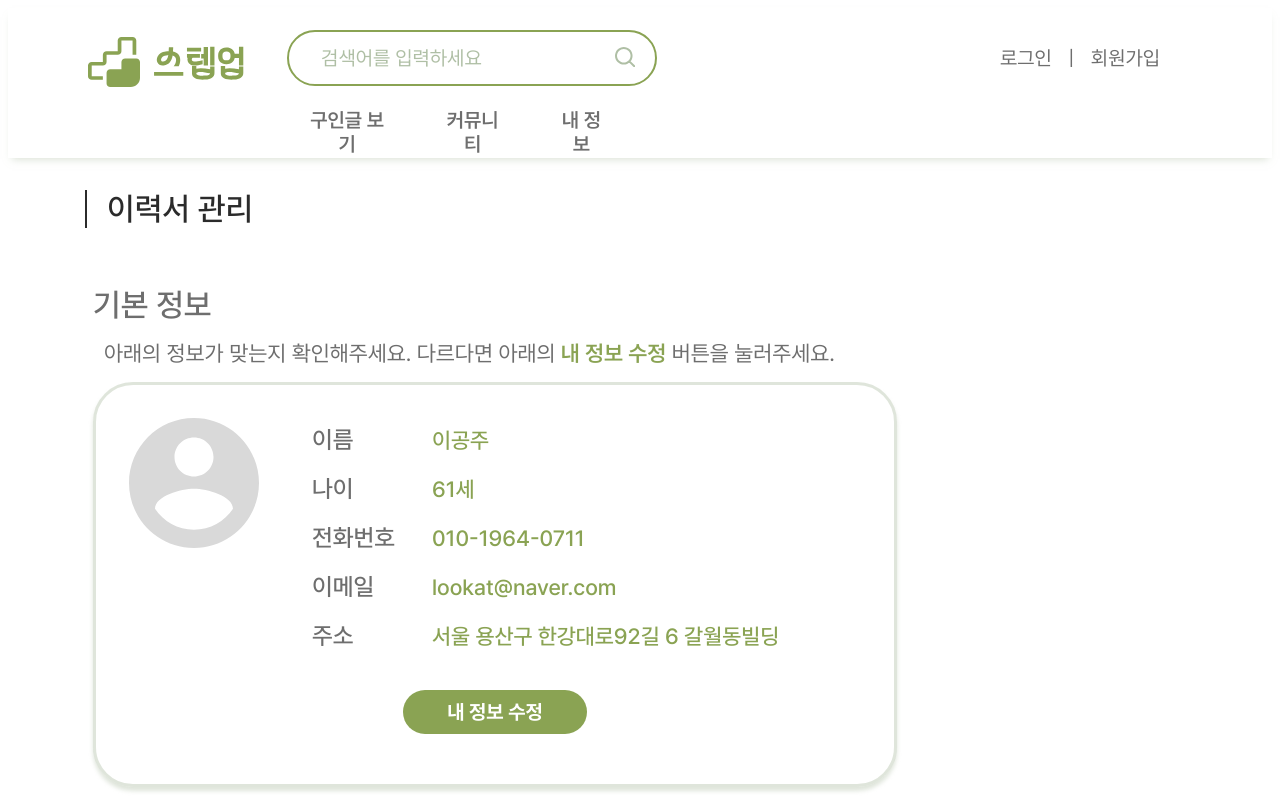
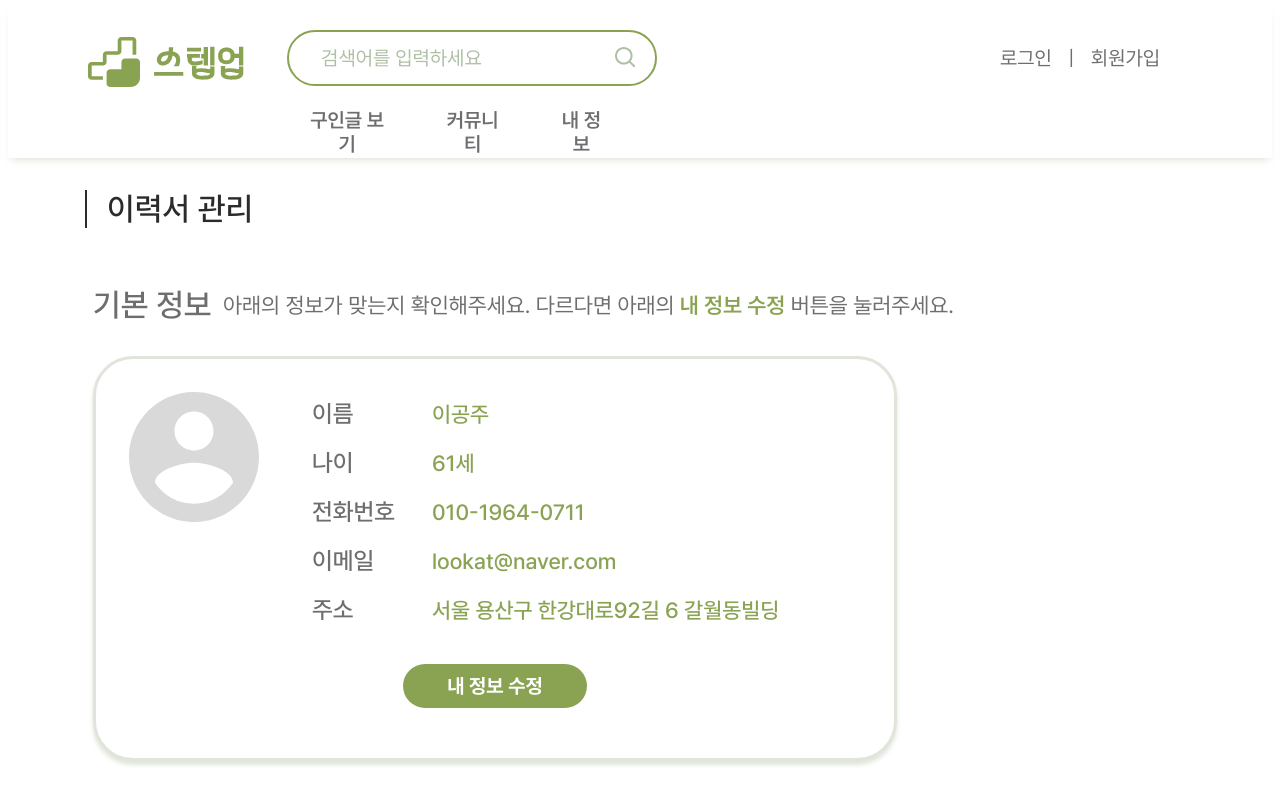
Before and after one commit to ICT-project-stepup/stepup-web, a React (Create React App) app: page /manageresume in a window 1280 px wide. Shown: the top 800 px of the page. Built offline with nearby package versions, Linux system fonts and the light colour scheme.

Commit message:
Fix: 제목과 설명 행 맞추기

```diff
--- a/src/components/homeless/resume/ProfileInfo.js
+++ b/src/components/homeless/resume/ProfileInfo.js
@@ -17,12 +17,14 @@ const ProfileInfo = ({ profileData }) => {
 
   return (
     <Container>
-      <Title>기본 정보</Title>
+      <Header>
+        <Title>기본 정보</Title>
 
-      <Description>
-        아래의 정보가 맞는지 확인해주세요. 다르다면 아래의
-        <Highlight> 내 정보 수정</Highlight> 버튼을 눌러주세요.
-      </Description>
+        <Description>
+          아래의 정보가 맞는지 확인해주세요. 다르다면 아래의
+          <Highlight> 내 정보 수정</Highlight> 버튼을 눌러주세요.
+        </Description>
+      </Header>
 
       <InformBox>
         <InfoWrapper>
@@ -50,6 +52,12 @@ const ProfileInfo = ({ profileData }) => {
     </Container>
   );
 };
+
+const Header = styled.div`
+  display: flex;
+  align-items: center;
+  margin-bottom: 1rem;
+`;
 
 const InfoWrapper = styled.div`
   display: flex;
```
